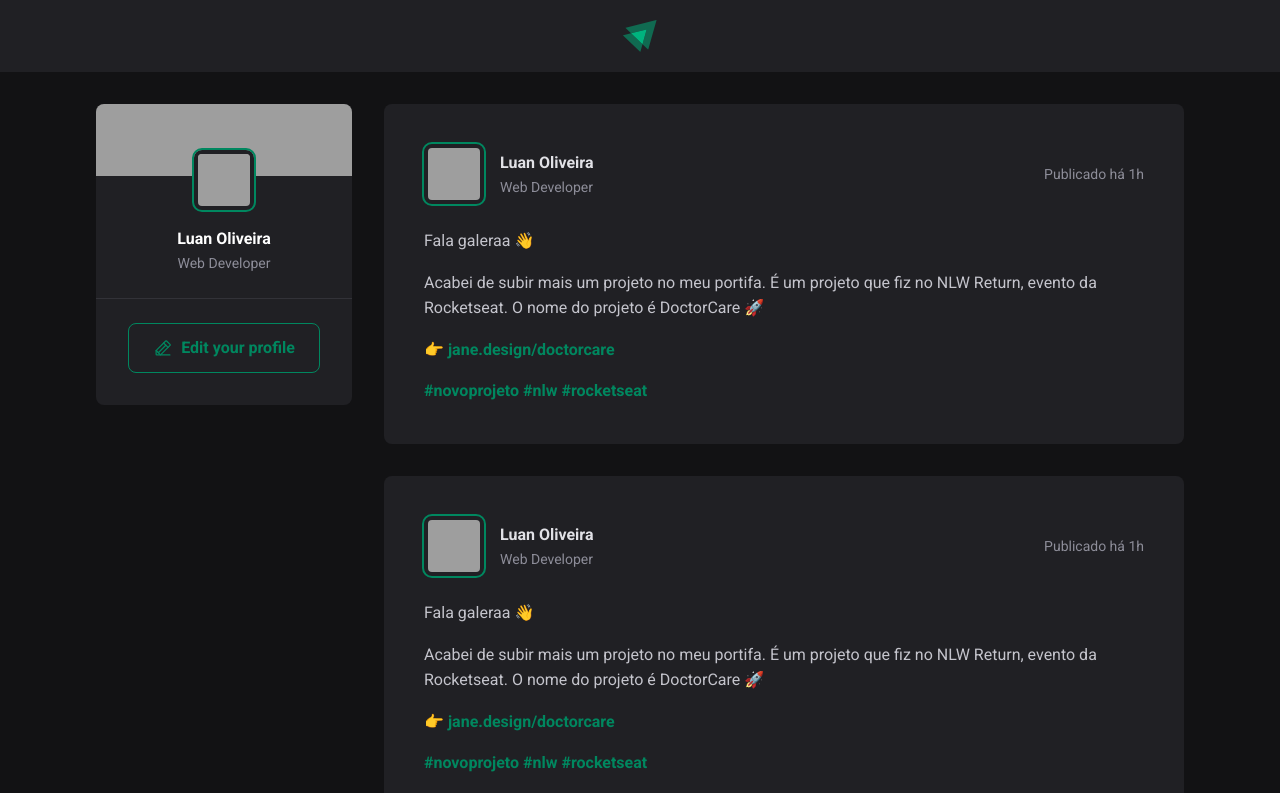
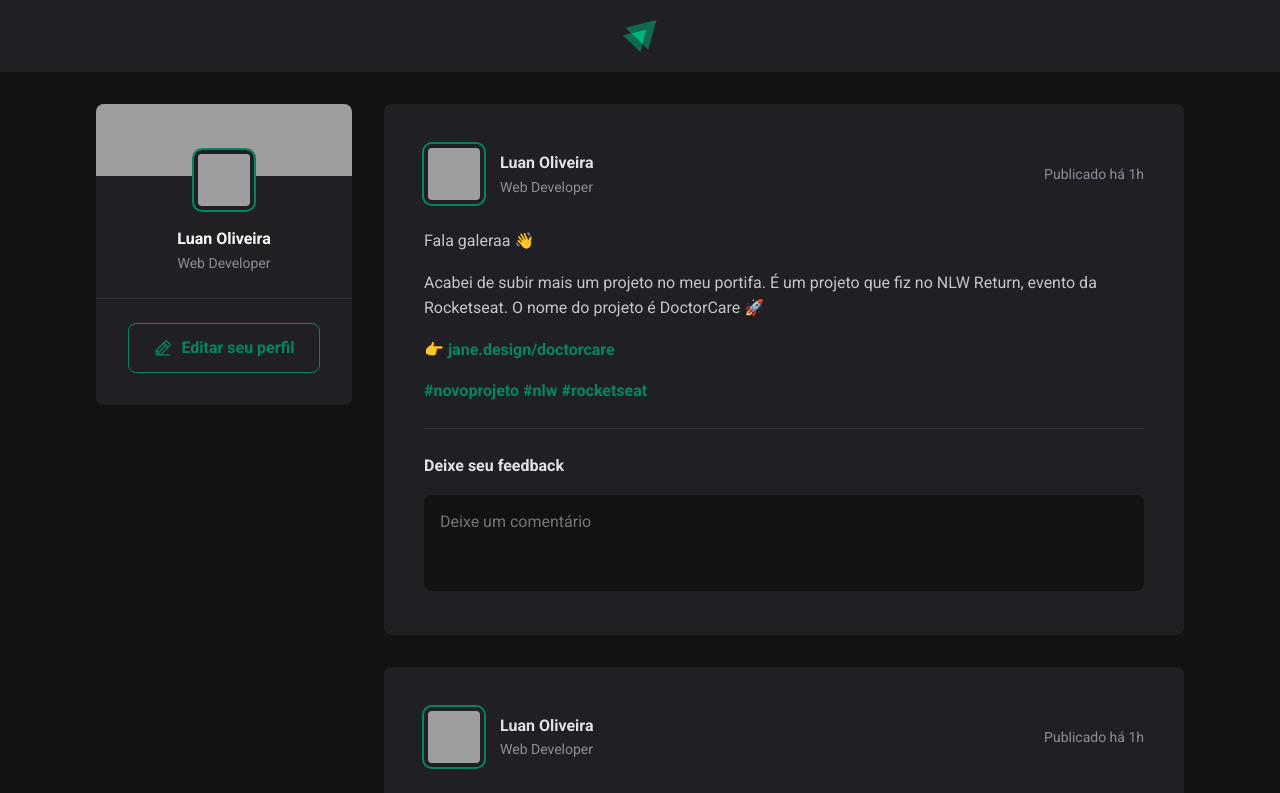
Before and after one commit to luanoliveira98/Rocketseat-Ignite-ReactJS, a React (Vite) app in the folder 01-fundamentos-reactjs/: page / in a window 1280 px wide. Shown: the top 793 px of the page. Built offline with nearby package versions, Linux system fonts and the light colour scheme; grey boxes are pictures that could not be loaded.

Commit message:
feat: add coment form to post component

```diff
--- a/01-fundamentos-reactjs/src/components/Post.jsx
+++ b/01-fundamentos-reactjs/src/components/Post.jsx
@@ -25,6 +25,18 @@
           <a href="">#rocketseat</a>
         </p>
       </div>
+
+      <form className={styles.commentForm}>
+        <strong>Deixe seu feedback</strong>
+
+        <textarea
+          placeholder="Deixe um comentário"
+        />
+
+        <footer>
+          <button type="submit">Publicar</button>
+        </footer>
+      </form>
     </article>
   )
 }
--- a/01-fundamentos-reactjs/src/components/Post.module.css
+++ b/01-fundamentos-reactjs/src/components/Post.module.css
@@ -65,3 +65,54 @@
   color: var(--gray-400);
   line-height: 1.6;
 }
+
+.commentForm {
+  width: 100%;
+  margin-top: 1.5rem;
+  padding-top: 1.5rem;
+  border-top: 1px solid var(--gray-600);
+}
+
+.commentForm > strong {
+  line-height: 1.6;
+  color: var(--gray-100);
+}
+
+.commentForm textarea {
+  width: 100%;
+  background-color: var(--gray-900);
+  border: 0;
+  resize: none;
+  height: 6rem;
+  padding: 1rem;
+  border-radius: 8px;
+  color: var(--gray-100);
+  line-height: 1.4;
+  margin-top: 1rem;
+}
+
+.commentForm footer {
+  visibility: hidden;
+  max-height: 0;
+}
+
+.commentForm:focus-within footer {
+  visibility: visible;
+  max-height: none;
+}
+
+.commentForm button[type=submit] {
+  padding: 1rem 1.5rem;
+  margin-top: 1rem;
+  border-radius: 8px;
+  border: 0;
+  background: var(--green-500);
+  color: var(--white);
+  font-weight: bold;
+  cursor: pointer;
+  transition: background-color 0.1s;
+}
+
+.commentForm button[type=submit]:hover {
+  background: var(--green-300);
+}
--- a/01-fundamentos-reactjs/src/components/Sidebar.jsx
+++ b/01-fundamentos-reactjs/src/components/Sidebar.jsx
@@ -20,7 +20,7 @@
       <footer>
         <a href="#">
           <PencilLine size={20} />
-          Edit your profile
+          Editar seu perfil
         </a>
       </footer>
     </aside>
--- a/01-fundamentos-reactjs/src/global.css
+++ b/01-fundamentos-reactjs/src/global.css
@@ -10,6 +10,11 @@
 
   --green-300: #00b37e;
   --green-500: #00875f;
+}
+
+:focus {
+  outline: transparent;
+  box-shadow: 0 0 0 2px var(--green-500);
 }
 
 * {
```
